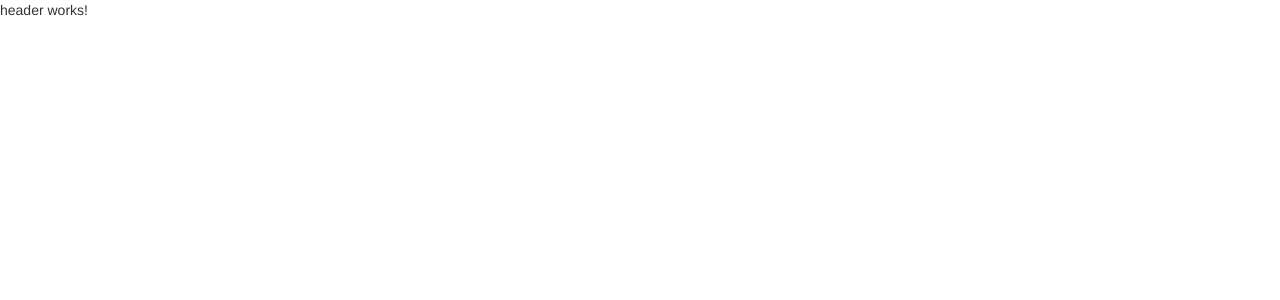
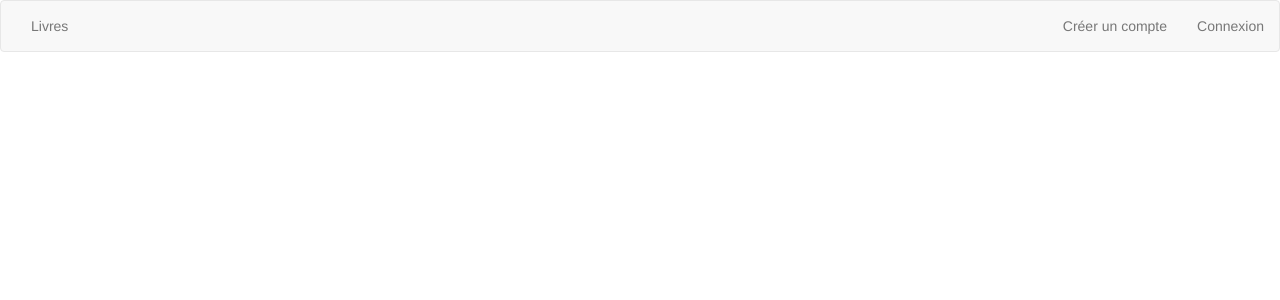
Before and after one commit to kwathek/GestionBibliotheque, an Angular app: page / in a window 1280 px wide. Shown: the top 300 px of the page. Built offline with nearby package versions, Linux system fonts and the light colour scheme.

Commit message:
create navbar view & add links

```diff
--- a/src/app/header/header.component.html
+++ b/src/app/header/header.component.html
@@ -1,3 +1,17 @@
-<p>
-  header works!
-</p>
+<nav class="navbar navbar-default">
+  <div class="container-fluid">
+      <ul class="nav navbar-nav">
+          <li routerLinkActive="active">
+            <a routerLink="books">Livres</a>
+          </li>
+      </ul>
+      <ul class="nav navbar-nav navbar-right">
+        <li routerLinkActive="active">
+          <a routerLink="auth/signup">Créer un compte</a>
+        </li>
+        <li routerLinkActive="active">
+          <a routerLink="auth/signin">Connexion</a>
+        </li>
+      </ul>
+  </div>
+</nav>
```
